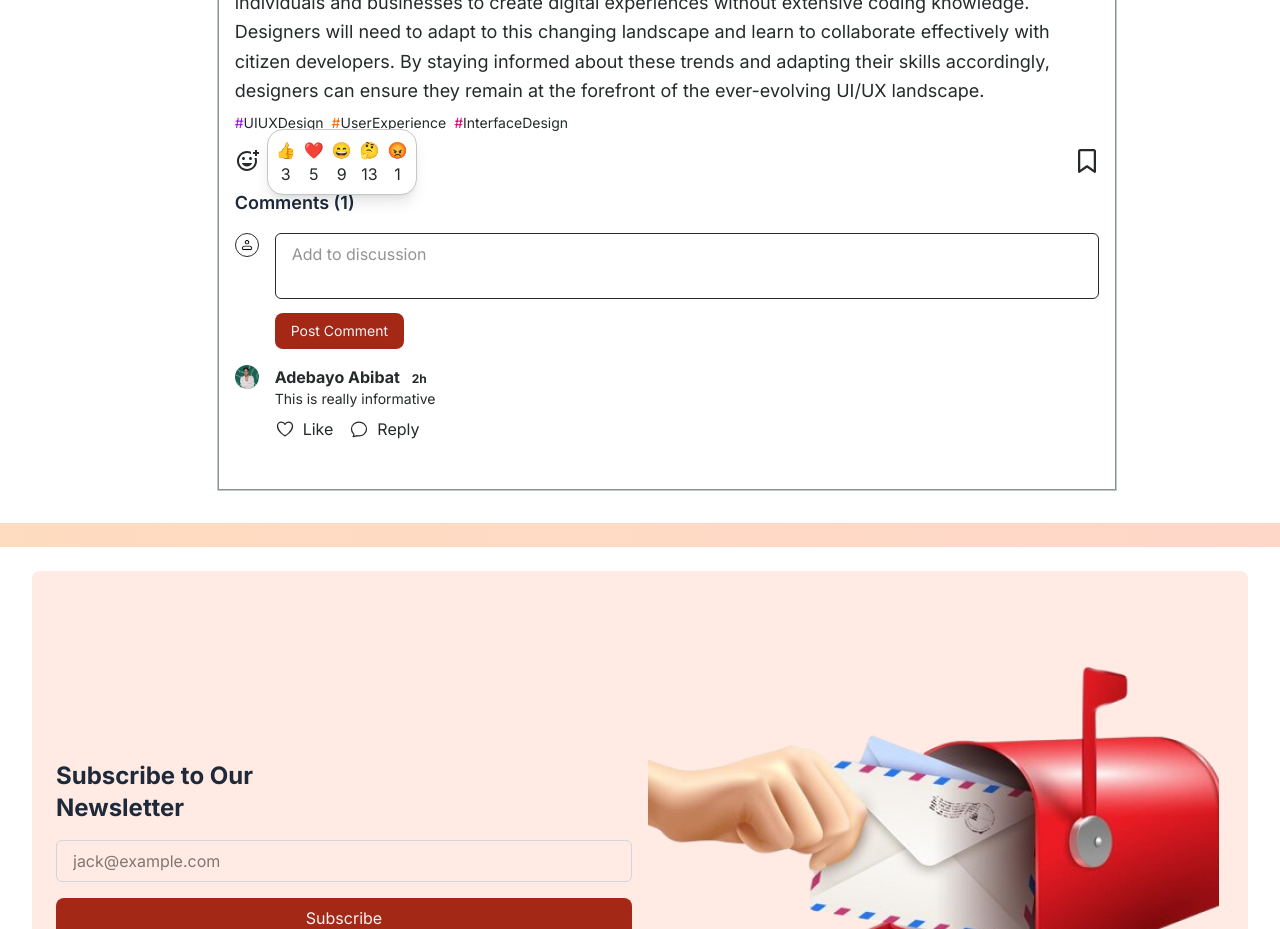
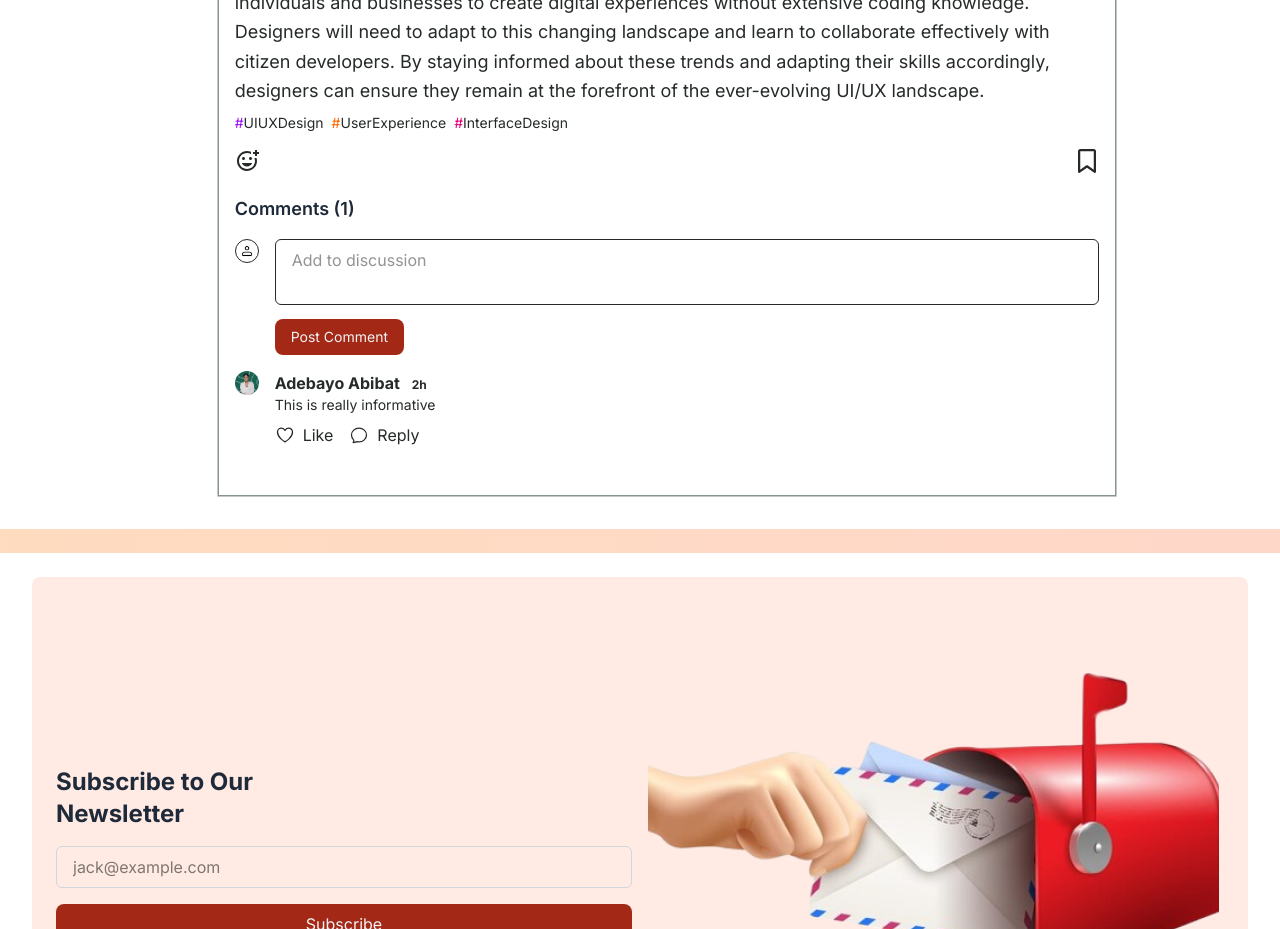
Before and after one commit to praise002/tech-hive, a React (Vite) app: page /articles/a in a window 1280 px wide. Shown: the part 1180-2109 px from the top of the page. Built offline with nearby package versions, Linux system fonts and the light colour scheme.

Commit message:
Enhance Reaction component with hover functionality and selection state; improve user interaction by displaying selected emoji and reaction counts

```diff
--- a/src/components/common/Reaction.jsx
+++ b/src/components/common/Reaction.jsx
@@ -1,29 +1,66 @@
+import { useState } from 'react';
 import { MdOutlineAddReaction } from 'react-icons/md';
 
 const reactions = [
-  { id: 'like', emoji: '👍', numReactions: 3 },
-  { id: 'love', emoji: '❤️', numReactions: 5 },
-  { id: 'laugh', emoji: '😄', numReactions: 9 },
-  { id: 'think', emoji: '🤔', numReactions: 13 },
-  { id: 'angry', emoji: '😡', numReactions: 1 },
+  { id: 'Like', emoji: '👍', numReactions: 3 }, // backend updates numReactions
+  { id: 'Love', emoji: '❤️', numReactions: 5 },
+  { id: 'Laugh', emoji: '😄', numReactions: 9 },
+  { id: 'Think', emoji: '🤔', numReactions: 13 },
+  { id: 'Angry', emoji: '😡', numReactions: 1 },
 ];
 
 function Reaction() {
+  const [selectedReaction, setSelectedReaction] = useState(null);
+  const [showReactions, setShowReactions] = useState(false); // Show reactions on hover
+  const [hoveredId, setHoveredId] = useState(null); // Stores the ID of the reaction currently being hovered
+
+  function toggleReaction(reactionId) {
+    setSelectedReaction((currentReaction) =>
+      currentReaction === reactionId ? null : reactionId
+    );
+    setShowReactions(false); // Hide reaction picker after selection
+  }
+
+  // Get the selected reaction emoji
+  const selectedEmoji = reactions.find((r) => r.id === selectedReaction)?.emoji;
+
   return (
     <div className="relative">
-      <div>
-        <MdOutlineAddReaction className="w-6 h-6 dark:text-custom-white" />
-      </div>
+      <button
+        className="hover:opacity-80 transition cursor-pointer"
+        onClick={() => setShowReactions((show) => !show)}
+      >
+        {selectedEmoji ? (
+          <span className='text-xl sm:text-2xl'>{selectedEmoji}</span>
+        ) : (
+          <MdOutlineAddReaction className="w-6 h-6 dark:text-custom-white" />
+        )}
+      </button>
 
-      {/* Reaction Picker */}
-      <div className="px-1 cursor-pointer flex absolute -top-7 left-8 mt-2 bg-white dark:bg-gray-800 border border-gray dark:border-0 rounded-2xl shadow-lg p-2 z-10">
-        {reactions.map((reaction) => (
-          <div className="dark:text-custom-white hover:bg-red rounded-md px-1 flex flex-col gap-x-8  items-center" key={reaction.id}>
-            <button>{reaction.emoji}</button>
-            <button> {reaction.numReactions}</button>
-          </div>
-        ))}
-      </div>
+      {showReactions && (
+        <div className="px-1 flex absolute -top-7 left-8 mt-2 bg-white dark:bg-dark border border-gray dark:border-0 rounded-2xl shadow-lg p-2 z-10">
+          {reactions.map((reaction) => (
+            <div
+              key={reaction.id}
+              className="relative dark:text-custom-white rounded-md px-1 flex flex-col gap-x-8 items-center"
+              onMouseEnter={() => setHoveredId(reaction.id)}
+              onMouseLeave={() => setHoveredId(null)} // reset
+              onClick={() => toggleReaction(reaction.id)}
+            >
+              <button className="cursor-pointer hover:scale-125 transition-transform">
+                <span>{reaction.emoji}</span>
+                <span className="text-xs"> {reaction.numReactions}</span>
+              </button>
+
+              {hoveredId === reaction.id && (
+                <div className="absolute -top-8 left-1/2 -translate-x-1/2 px-2 py-1 bg-black text-custom-white text-xs rounded whitespace-nowrap">
+                  {reaction.id}
+                </div>
+              )}
+            </div>
+          ))}
+        </div>
+      )}
 
       {/* Display Selected Reactions */}
       {/* <div className="flex gap-2 mt-2">
```
